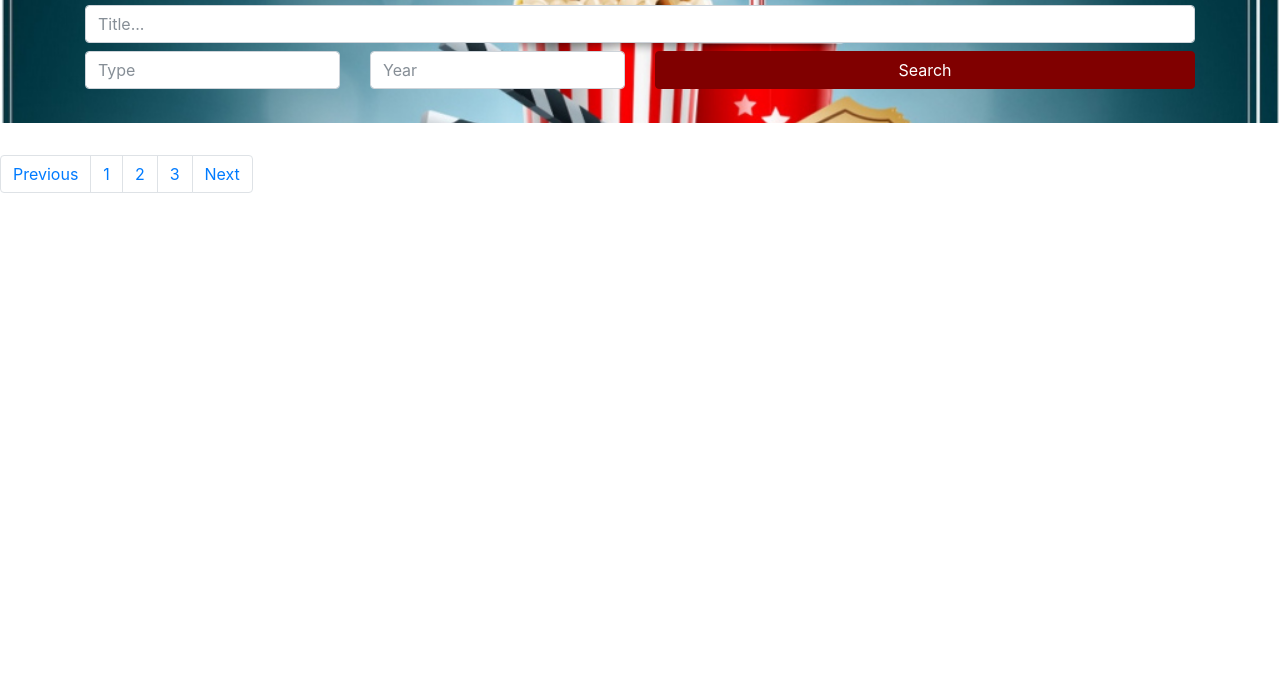
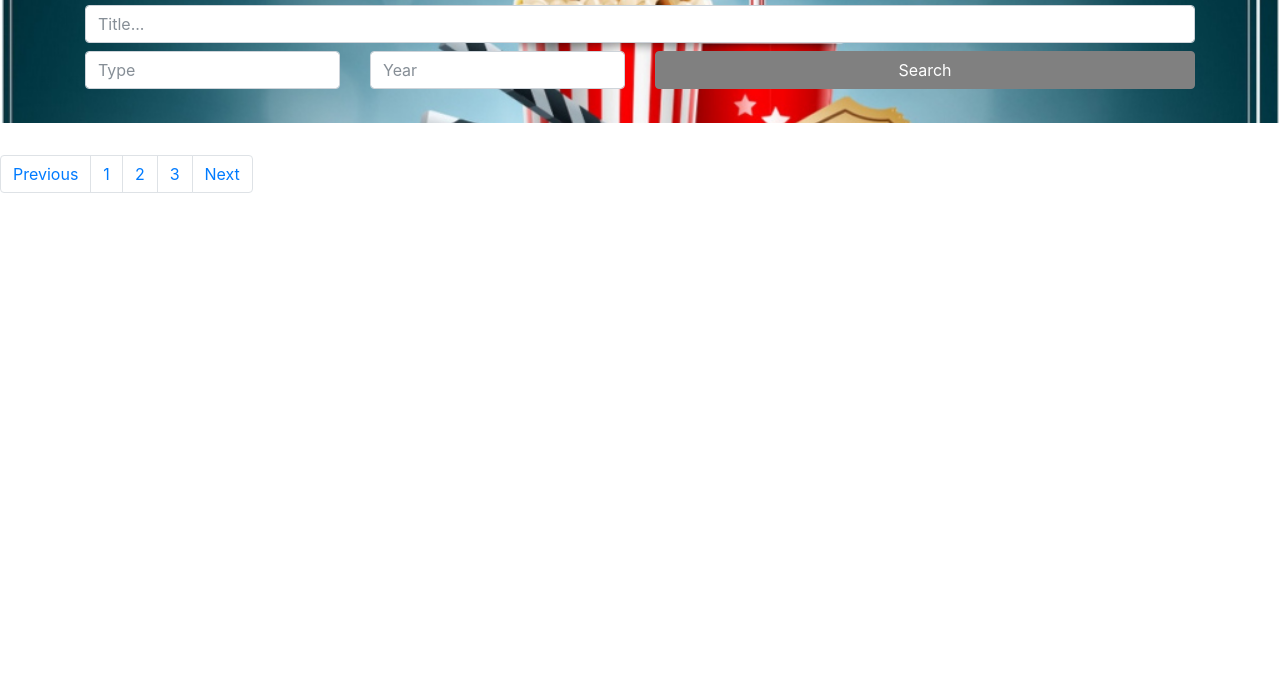
Before and after one commit to movie-catalog/movie-catalog, a plain HTML site: page index.html in a window 1280 px wide. Shown: the part 105-800 px from the top of the page. Drawn offline with nearby package versions, Linux system fonts and the light colour scheme.

Commit message:
edit font color

```diff
--- a/assets/myStyle.css
+++ b/assets/myStyle.css
@@ -58,7 +58,7 @@
   font-weight: 600;
   letter-spacing: 0.2px;
   text-align: left;
-  color: maroon;
+  color: grey;
   padding: 10px 10px 10px 10px;
 }
 
@@ -75,6 +75,6 @@
 }
 
 .btn {
-  background-color: maroon;
-  border-color: maroon;
+  background-color: grey;
+  border-color: grey;
 }
```
